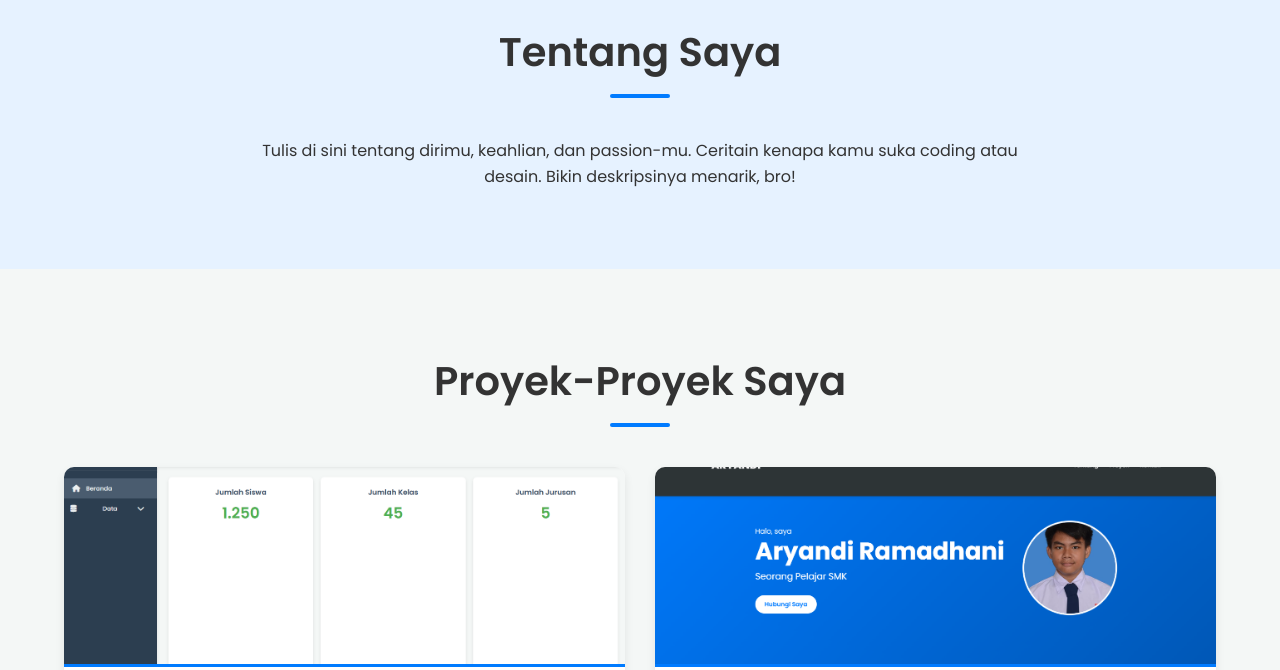
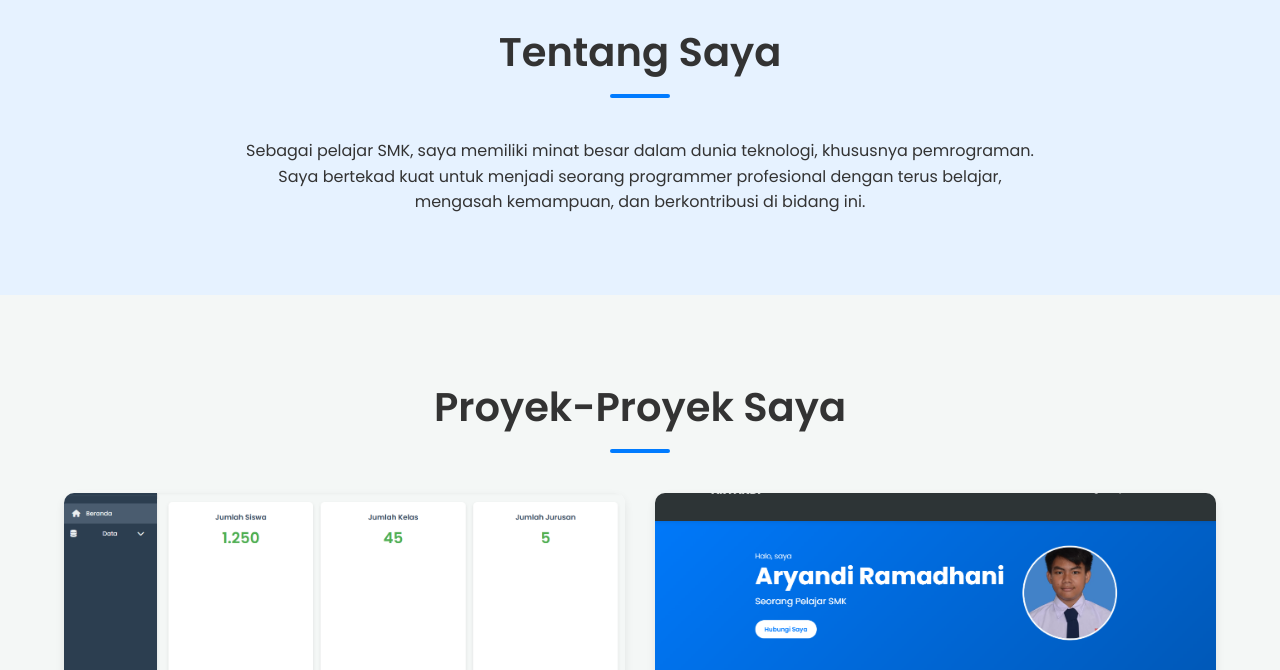
Before and after one commit to ARYAAAANNNNN/portofolio-saya, a plain HTML site: page index.html in a window 1280 px wide. Shown: the part 860-1530 px from the top of the page. Drawn offline with Linux system fonts and the light colour scheme.

Commit message:
Update index.html

```diff
--- a/index.html
+++ b/index.html
@@ -39,8 +39,7 @@
             <div class="about-content">
                 <h3 class="section-title">Tentang Saya</h3>
                 <p>
-                    Tulis di sini tentang dirimu, keahlian, dan passion-mu. Ceritain kenapa kamu suka coding atau desain.
-                    Bikin deskripsinya menarik, bro!
+                   Sebagai pelajar SMK, saya memiliki minat besar dalam dunia teknologi, khususnya pemrograman. Saya bertekad kuat untuk menjadi seorang programmer profesional dengan terus belajar, mengasah kemampuan, dan berkontribusi di bidang ini.
                 </p>
             </div>
         </section>
```
